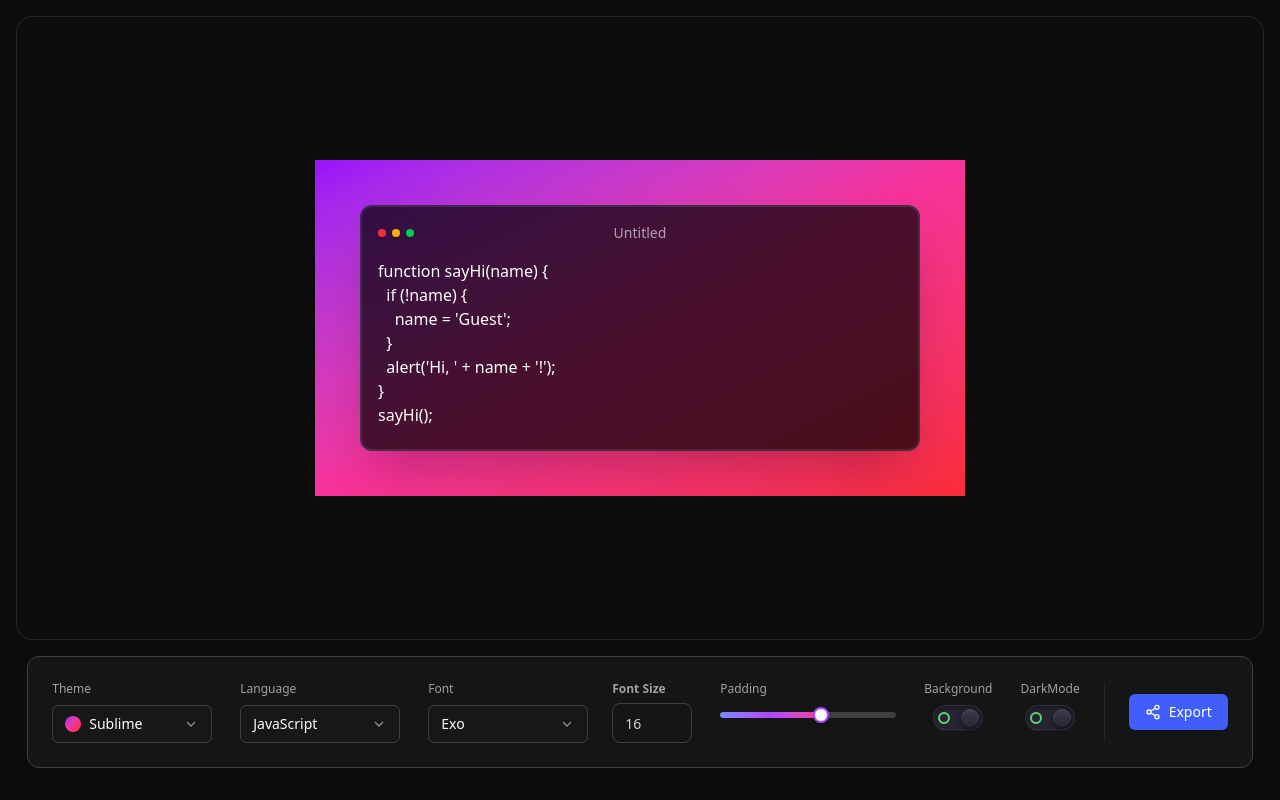
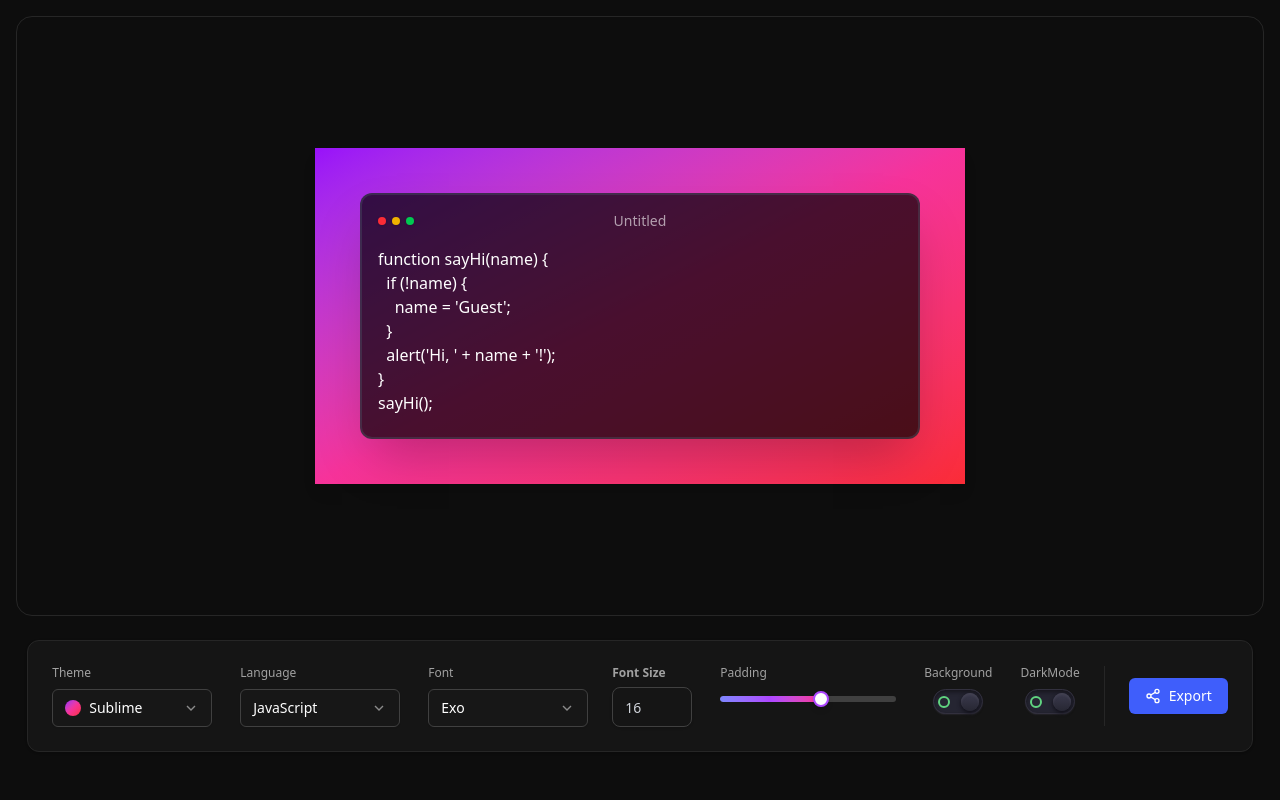
Before and after one commit to Nitesh47kumars/Snippix, a React (Vite) app: page / in a window 1280 px wide. Built offline with nearby package versions, Linux system fonts and the light colour scheme; a web font is replaced by a local one.

Commit message:
Modify border color & height

```diff
--- a/src/Components/SnippetPreview.jsx
+++ b/src/Components/SnippetPreview.jsx
@@ -4,7 +4,7 @@ import GradientWrapper from './GradientWrapper';
 
 const SnippetPreview = () => {
   return (
-    <div className="h-[78vh] m-4">
+    <div className="max-sm:h-[70vh] h-[75vh] m-4 sm:mb-6">
       <div className="border border-neutral-800 rounded-2xl h-full w-full flex items-center justify-center overflow-hidden">
         <GradientWrapper>
             <SnippetCode />
--- a/src/Components/SnippetSettings/SnippetSettings.jsx
+++ b/src/Components/SnippetSettings/SnippetSettings.jsx
@@ -10,7 +10,7 @@ export default function SnippetSettings() {
 
   return (
     <div className='flex justify-center h-full pb-3 m-4'>
-      <div className="rounded-xl border border-neutral-700 shadow-sm p-6 bg-neutral-900/90">
+      <div className="rounded-xl border border-neutral-800 shadow-sm p-6 bg-neutral-900/90">
         <div className="flex items-center justify-center flex-wrap gap-4 sm:gap-6">
           <div className='max-xl:w-full flex max-sm:flex-col max-sm:gap-4 gap-7 max-lg:justify-between'>
             <SnippetTheme label="Theme" />
--- a/vite.config.js
+++ b/vite.config.js
@@ -7,4 +7,9 @@ export default defineConfig({
   plugins: [
     tailwindcss(),
     react()],
+    server:{
+      host:'0.0.0.0',
+      post: '5173',
+      allowedHosts: ['all', '12aa959dc39b.ngrok-free.app'],
+    }
 })
```
